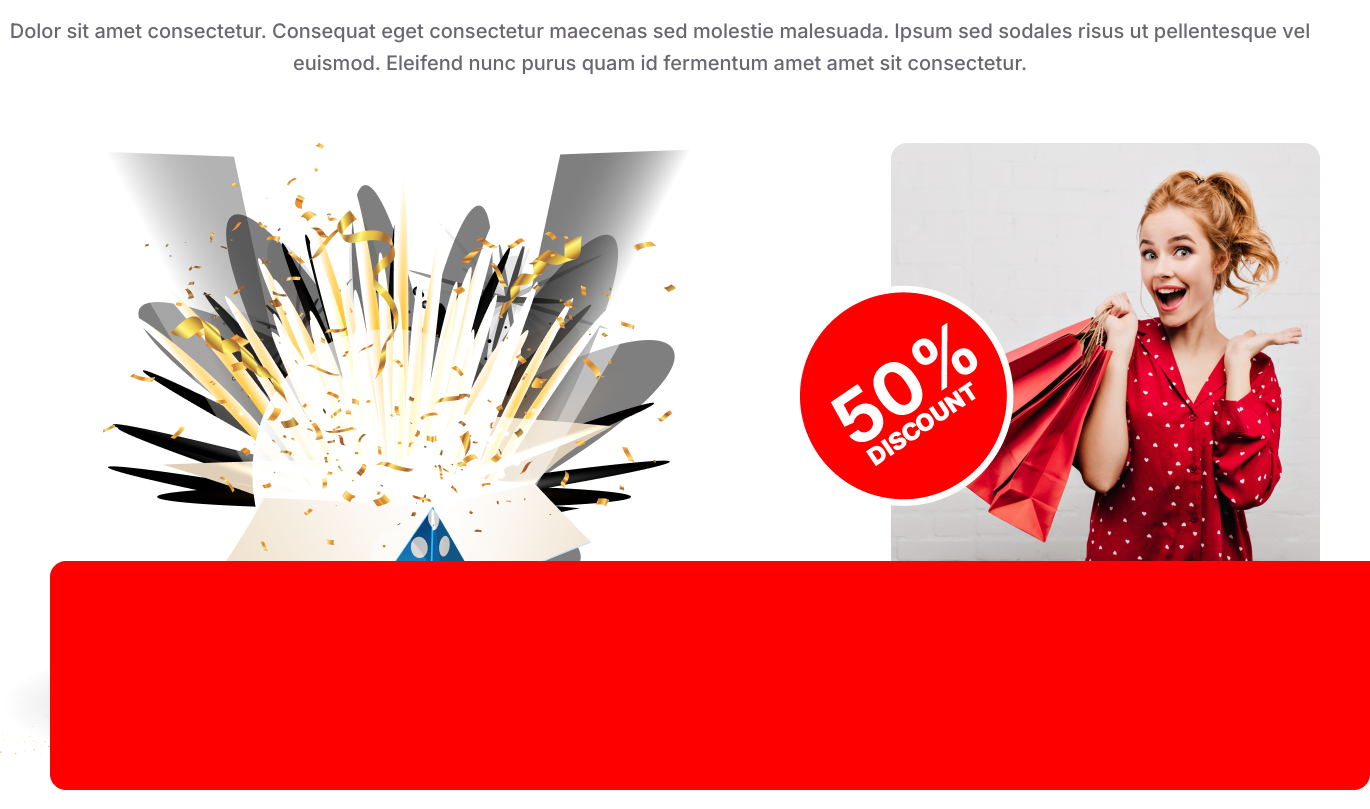
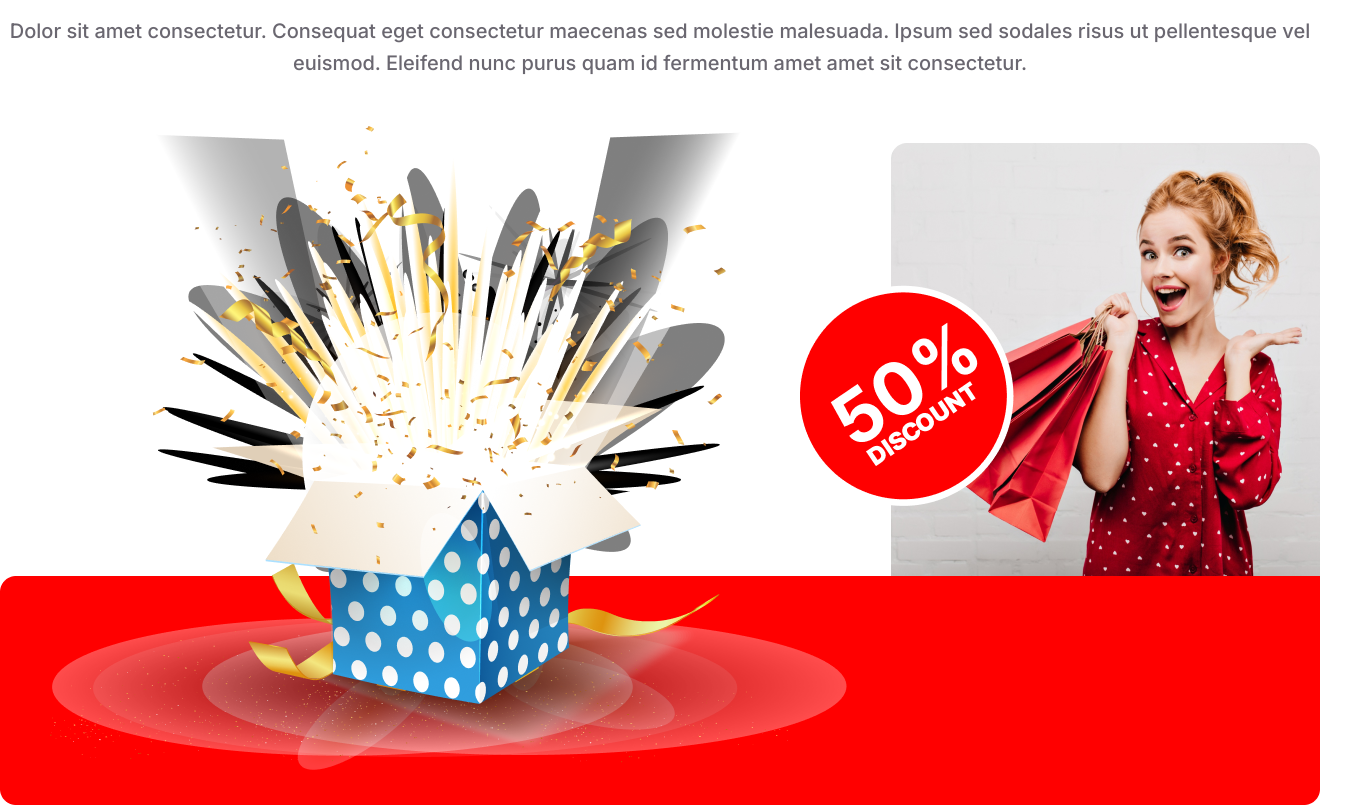
Before and after one commit to kaliimran/new-year-assignment, a plain HTML site: page index.html in a window 1280 px wide. Shown: the part 3800-4609 px from the top of the page, 1370 px wide, since content can reach past the window. Drawn offline with Linux system fonts and the light colour scheme.

Commit message:
all check and complete

```diff
--- a/index.html
+++ b/index.html
@@ -78,8 +78,8 @@
             <div class="img-more">
                 <img class="women" src="images/Rectangle 1.png" alt="">
                 <div class="round"><img src="images/Group 44.png" alt=""></div>
+                <img class="red-line" src="images/Rectangle 2.png" alt="">
                 <img class="gift-box" src="images/Group 75.png" alt="">
-                <img class="red-line" src="images/Rectangle 2.png" alt="">
             </div>
         </section>
         <section class="protfolio-content">
--- a/style.css
+++ b/style.css
@@ -294,7 +294,7 @@ main {
 }
 
 .img-more {
-    margin-bottom: 600px;
+    margin-bottom: 120px;
     position: relative;
 }
 
@@ -309,7 +309,7 @@ main {
     font-size: 18px;
 }
 
-.red-line {
+.gift-box {
     position: absolute;
     bottom: 20px;
     left: 50px;
```
